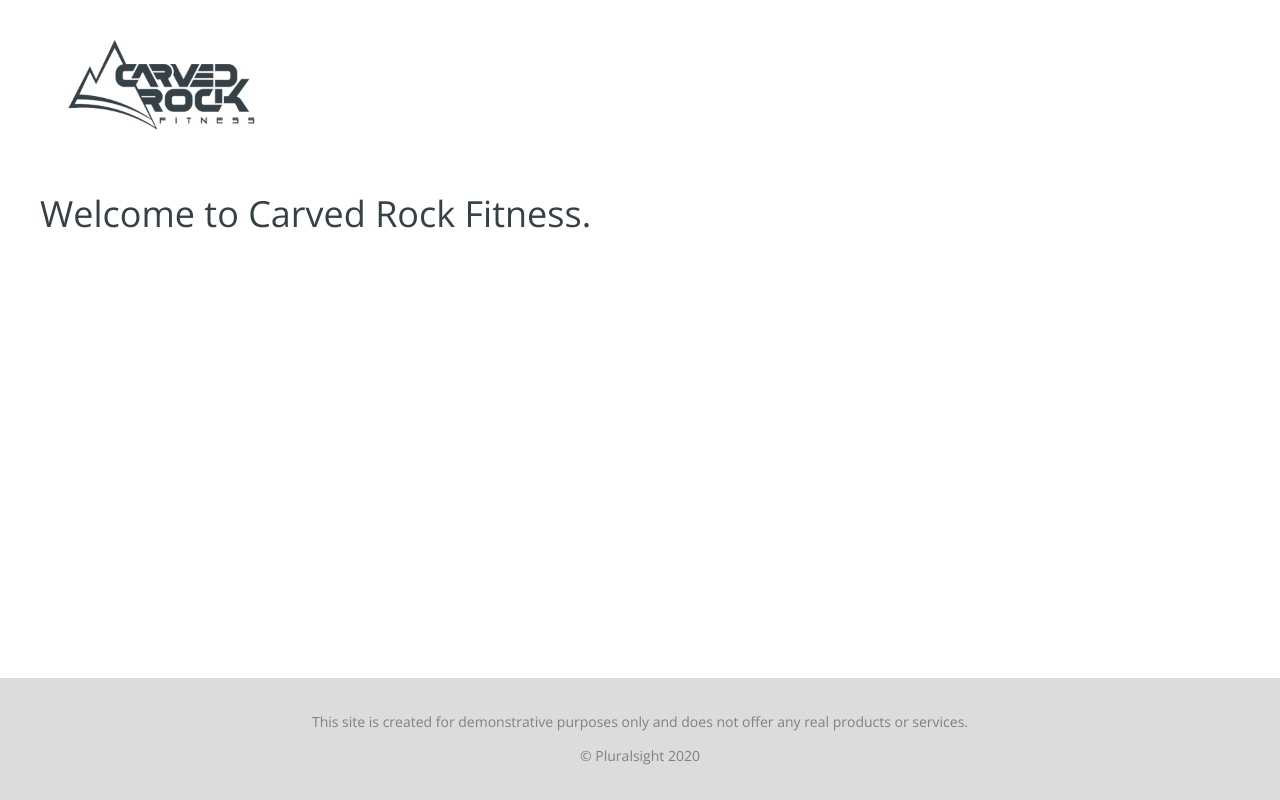
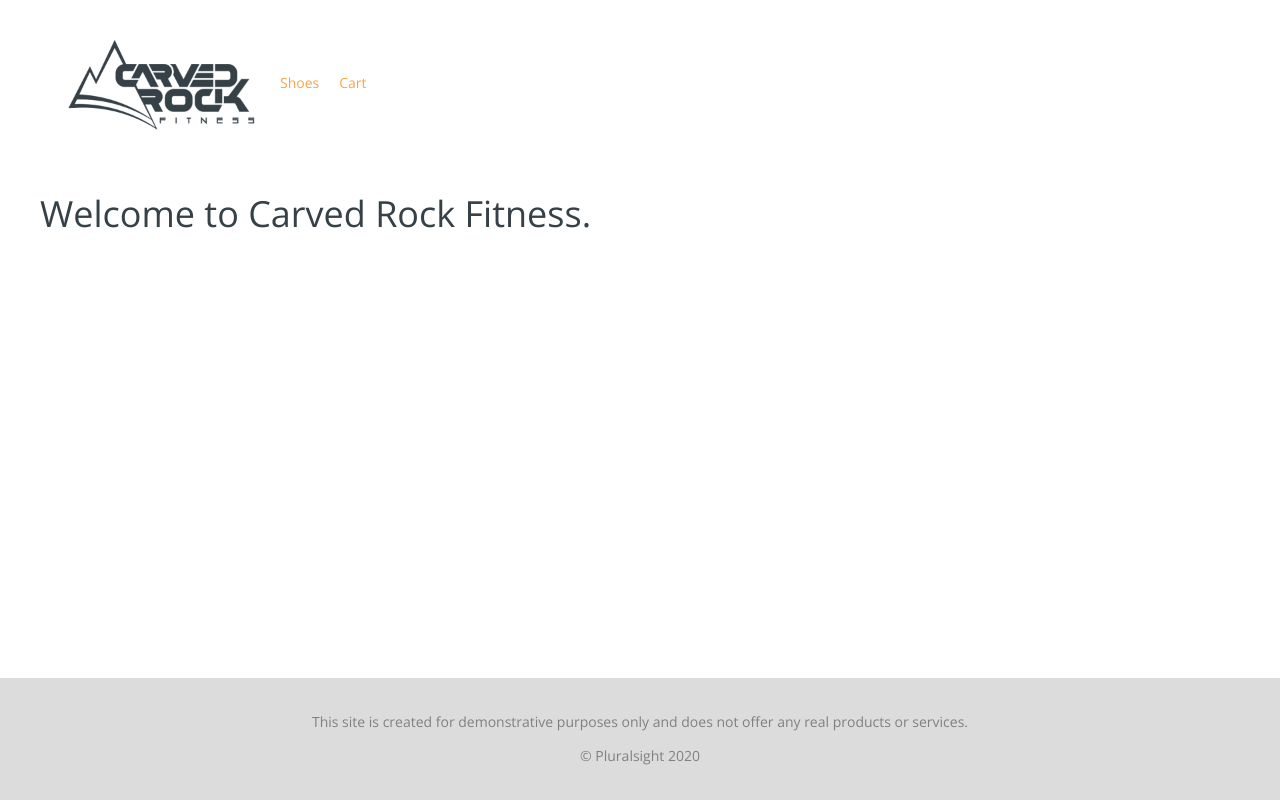
Before and after one commit to aalisina/react-routing, a React (Create React App) app: page / in a window 1280 px wide. Built offline with nearby package versions, Linux system fonts and the light colour scheme; no server answers.

Commit message:
Added Link from react router dom to elements

```diff
--- a/src/App.jsx
+++ b/src/App.jsx
@@ -19,7 +19,7 @@ export default function App() {
 
               <Route path="/" element={<h1>Welcome to Carved Rock Fitness.</h1>} />
               <Route path="/:category" element={<Products />} />
-              <Route path="/detail" element={<Detail />} />
+              <Route path="/:category/:id" element={<Detail />} />
               <Route path="/cart" element={<Cart />} />
 
             </Routes>
--- a/src/Header.jsx
+++ b/src/Header.jsx
@@ -1,13 +1,21 @@
 import React from "react";
+import { Link, NavLink } from 'react-router-dom';
 
+const activeStyle = {
+  color: "purple",
+};
 export default function Header() {
   return (
     <header>
       <nav>
         <ul>
           <li>
+            <Link to="/">
             <img alt="Carved Rock Fitness" src="/images/logo.png" />
+            </Link>
           </li>
+          <li><NavLink activeStyle={activeStyle} to="shoes">Shoes</NavLink></li>
+          <li><NavLink activeStyle={activeStyle} to="cart">Cart</NavLink></li>
         </ul>
       </nav>
     </header>
--- a/src/Products.jsx
+++ b/src/Products.jsx
@@ -3,6 +3,7 @@ import Spinner from "./Spinner";
 import useFetch from "./services/useFetch";
 import { useParams } from 'react-router-dom';
 import PageNotFound from "./PageNotFound";
+import { Link } from 'react-router-dom';
 
 export default function Products() {
   const [size, setSize] = useState("");
@@ -15,11 +16,11 @@ export default function Products() {
   function renderProduct(p) {
     return (
       <div key={p.id} className="product">
-        <a href="/">
+        <Link to={`${category}/${p.id}`}>
           <img src={`/images/${p.image}`} alt={p.name} />
           <h3>{p.name}</h3>
           <p>${p.price}</p>
-        </a>
+        </Link>
       </div>
     );
   }
```
